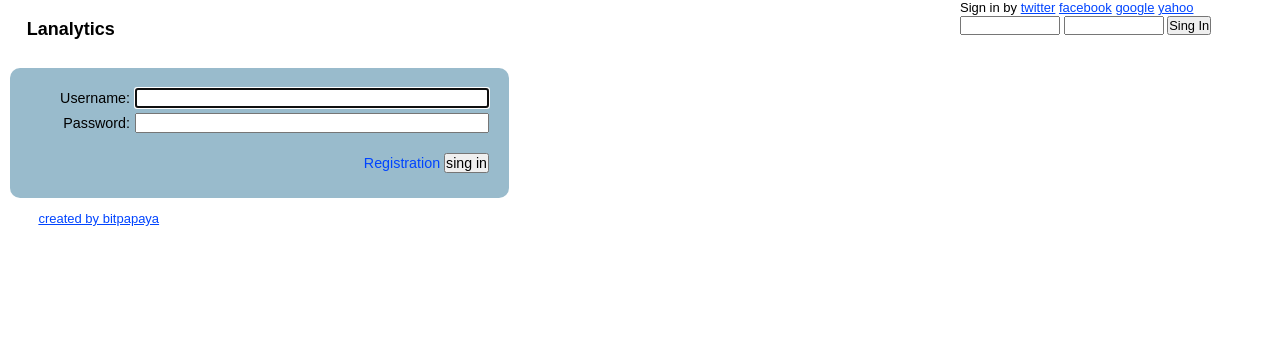
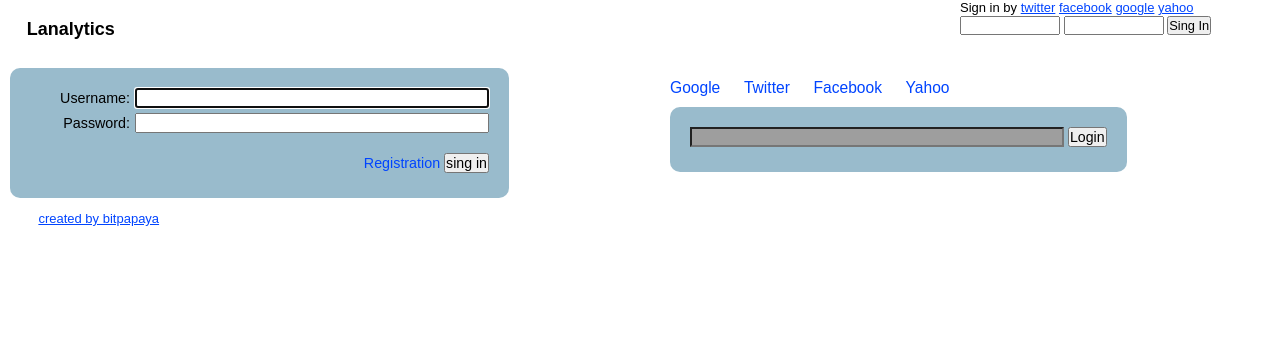
Before and after one commit to Quard/lanalytics, a Django app: page /account/login/ in a window 1280 px wide. Shown: the top 358 px of the page. Run offline with Django 3.2, Linux system fonts and the light colour scheme; some libraries are stand-ins or nearby versions; grey boxes are pictures that could not be loaded.

Commit message:
ticket:127 login by livejournal

```diff
--- a/lanalytics/static_media/css/master.css
+++ b/lanalytics/static_media/css/master.css
@@ -79,6 +79,18 @@ a {
     text-shadow: 1px 1px 1px #ddd;
 }
 
+#content .social {
+    padding: 20px;
+}
+#content .social a {
+    font-size: 120%;
+    text-decoration: none;
+    margin: 1px 10px;
+}
+#content .social #openid_lj_user {
+    background: #fff url(https://www.livejournal.com/img/userinfo.gif?v=1) no-repeat left;
+    padding-left: 20px;
+}
 #content .box {
     padding: 15px;
     margin: 5px;
--- a/lanalytics/templates/registration/login.html
+++ b/lanalytics/templates/registration/login.html
@@ -5,7 +5,8 @@
 
 {% block content %}
 
-<div>
+<div class="yui3-g">
+    <div class="yui3-u-1-2">
         <form action="{% url login %}" method="post">
             {% csrf_token %}
             {{ form.username.label_tag }}{{ form.username }}<br />
@@ -16,5 +17,20 @@
             </div>
         </form>
     </div>
+    <div class="yui3-u-1-2">
+        <div class="social">
+            <a href="{% url begin 'google' %}">Google</a>
+            <a href="{% url begin 'twitter' %}">Twitter</a>
+            <a href="{% url begin 'facebook' %}">Facebook</a>
+            <a href="{% url begin 'yahoo' %}">Yahoo</a>
+            <div>
+                <form action="{% url begin "livejournal" %}" method="post">{% csrf_token %}
+                    <input id="openid_lj_user" type="text" value="" name="openid_lj_user" />
+                    <input type="submit" value="Login"/>
+                </form>
+            </div>
+        </div>
+    </div>
+</div>
 
 {% endblock %}
```
Lines whose indentation alone changed are shown as unchanged.
